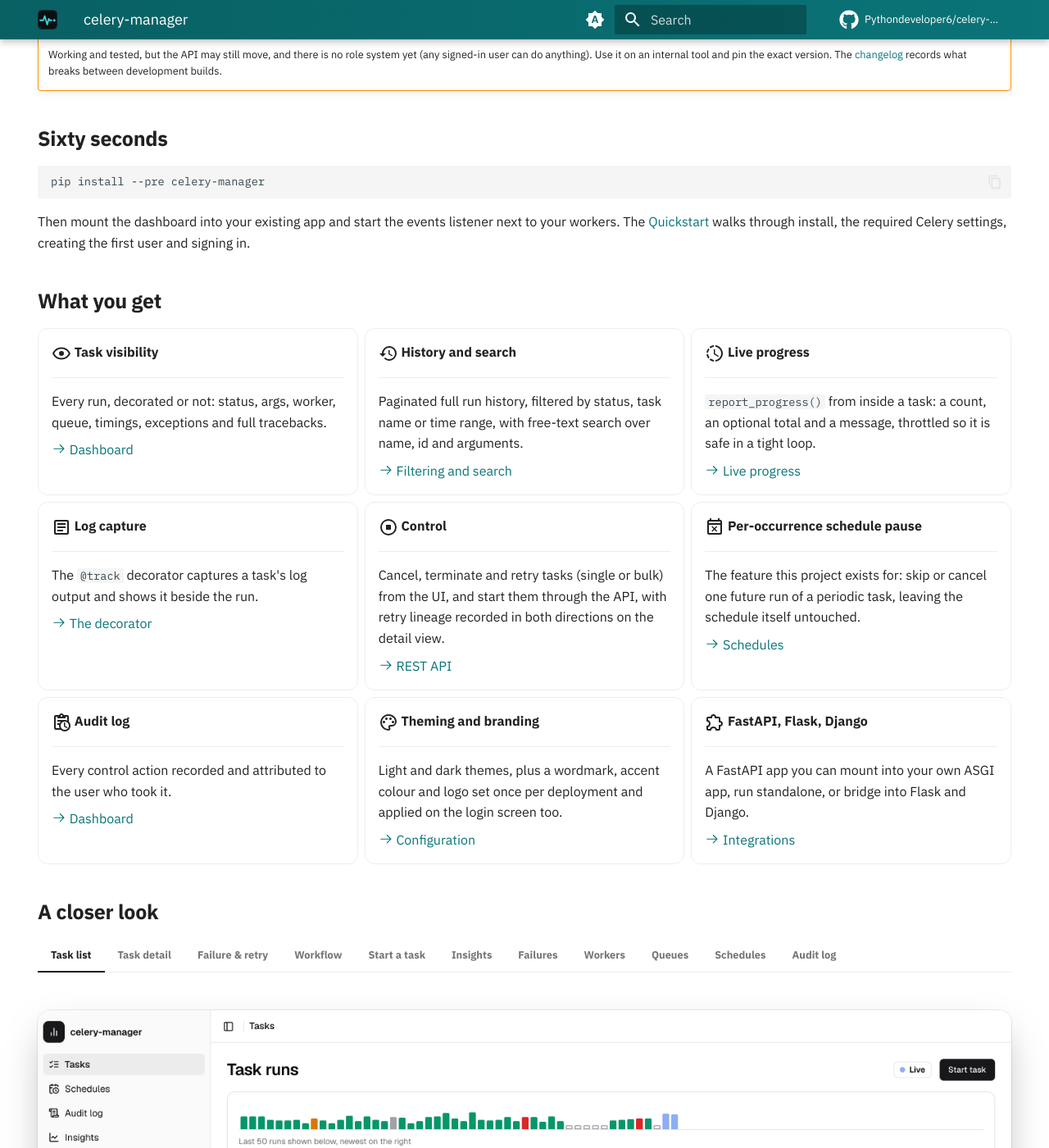
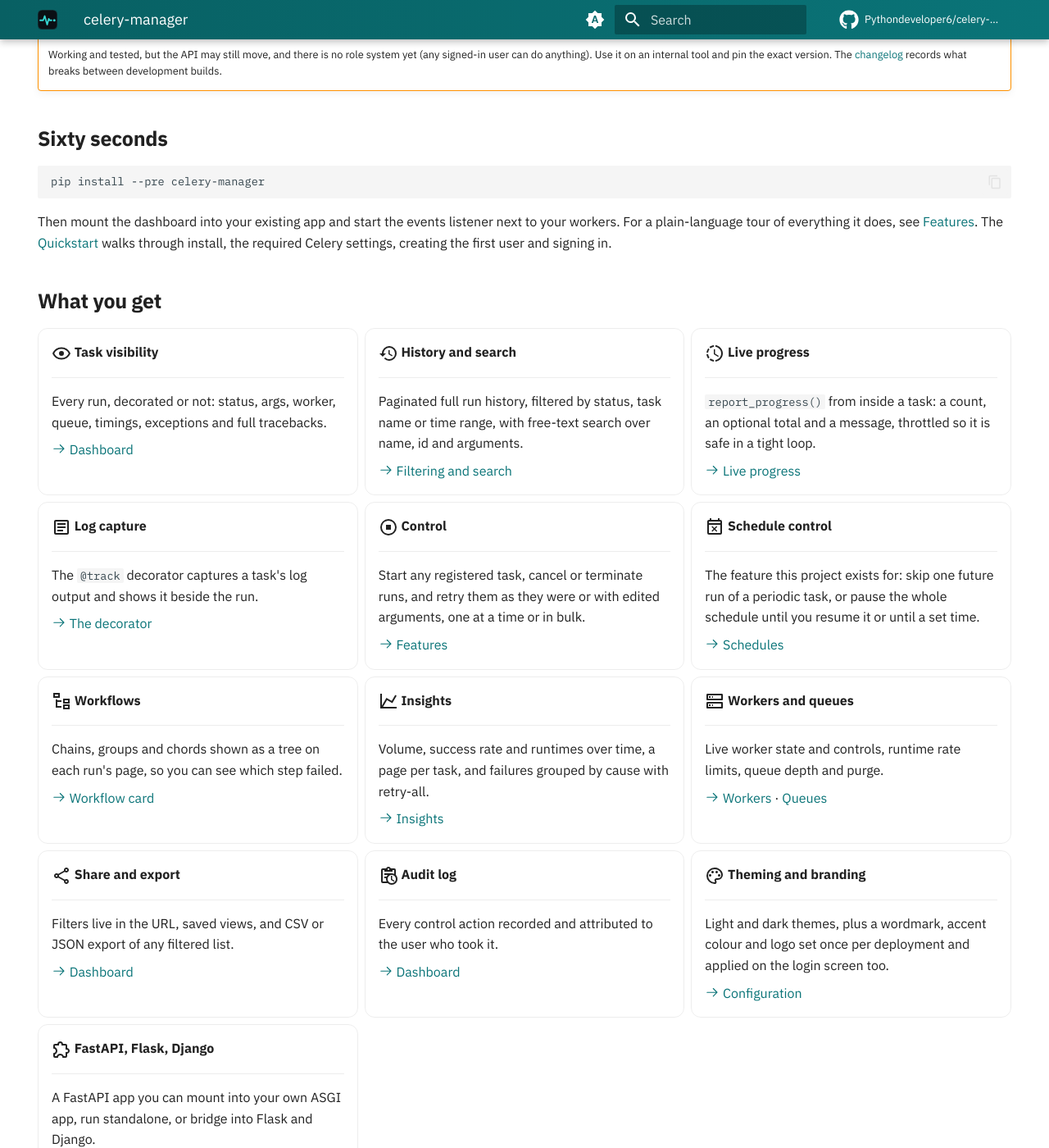
Before and after one commit to Pythondeveloper6/celery-manager, an MkDocs documentation site: the page built from docs/index.md, in a window 1280 px wide and 1400 px high, scrolled down 1479 px. Shown: the whole window at 82% size. Built offline with MkDocs 1.6.1 and Material for MkDocs 9.7.7, drawn with Linux system fonts in a browser that asks for light colours; comment, search, counter and statistics services are not loaded.

Commit message:
Docs: plain-language Features page and an up-to-date home page grid
Co-Authored-By: Claude Opus 5.5 <noreply@anthropic.com>

````diff
--- a/docs/index.md
+++ b/docs/index.md
@@ -39,7 +39,8 @@ pip install --pre celery-manager
 ```
 
 Then mount the dashboard into your existing app and start the events listener next
-to your workers. The [Quickstart](quickstart.md) walks through install, the required
+to your workers. For a plain-language tour of everything it does, see
+[Features](features.md). The [Quickstart](quickstart.md) walks through install, the required
 Celery settings, creating the first user and signing in.
 
 ## What you get
@@ -85,19 +86,54 @@ Celery settings, creating the first user and signing in.
 
     ---
 
-    Cancel, terminate and retry tasks (single or bulk) from the UI, and start them through the API, with retry lineage recorded in both
-    directions on the detail view.
+    Start any registered task, cancel or terminate runs, and retry them as they
+    were or with edited arguments, one at a time or in bulk.
 
-    [:octicons-arrow-right-24: REST API](rest-api.md)
+    [:octicons-arrow-right-24: Features](features.md#act-on-tasks)
 
--   :material-calendar-remove-outline:{ .lg .middle } **Per-occurrence schedule pause**
+-   :material-calendar-remove-outline:{ .lg .middle } **Schedule control**
 
     ---
 
-    The feature this project exists for: skip or cancel one future run of a periodic
-    task, leaving the schedule itself untouched.
+    The feature this project exists for: skip one future run of a periodic task,
+    or pause the whole schedule until you resume it or until a set time.
 
-    [:octicons-arrow-right-24: Schedules](dashboard.md)
+    [:octicons-arrow-right-24: Schedules](features.md#control-periodic-tasks-beat-schedules)
+
+-   :material-file-tree-outline:{ .lg .middle } **Workflows**
+
+    ---
+
+    Chains, groups and chords shown as a tree on each run's page, so you can see
+    which step failed.
+
+    [:octicons-arrow-right-24: Workflow card](dashboard.md#workflow-card)
+
+-   :material-chart-line:{ .lg .middle } **Insights**
+
+    ---
+
+    Volume, success rate and runtimes over time, a page per task, and failures
+    grouped by cause with retry-all.
+
+    [:octicons-arrow-right-24: Insights](insights.md)
+
+-   :material-server-outline:{ .lg .middle } **Workers and queues**
+
+    ---
+
+    Live worker state and controls, runtime rate limits, queue depth and purge.
+
+    [:octicons-arrow-right-24: Workers](workers.md) · [Queues](queues.md)
+
+-   :material-share-variant-outline:{ .lg .middle } **Share and export**
+
+    ---
+
+    Filters live in the URL, saved views, and CSV or JSON export of any filtered
+    list.
+
+    [:octicons-arrow-right-24: Dashboard](dashboard.md#filters-live-in-the-url)
 
 -   :material-clipboard-text-clock-outline:{ .lg .middle } **Audit log**
 
--- a/mkdocs.yml
+++ b/mkdocs.yml
@@ -103,6 +103,7 @@ markdown_extensions:
 
 nav:
   - Home: index.md
+  - Features: features.md
   - Guide:
       - Quickstart: quickstart.md
       - Integrating with your app: integrations.md
````
Also changed, not shown: README.md (+1 -0 lines), docs/features.md (added, +157 -0 lines).
